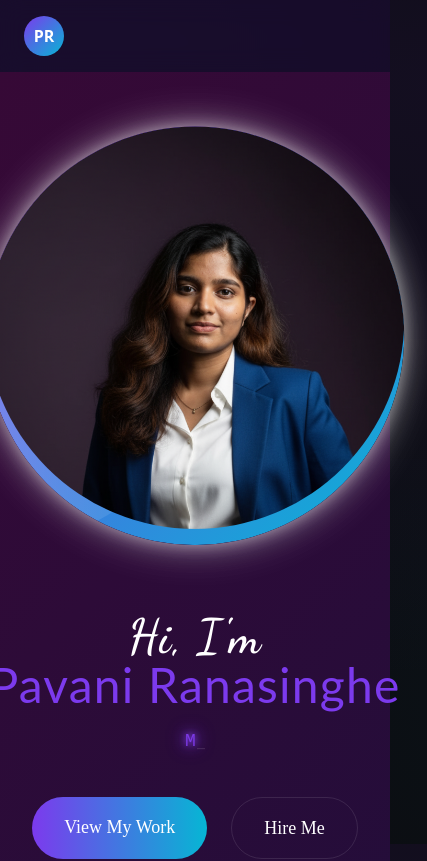
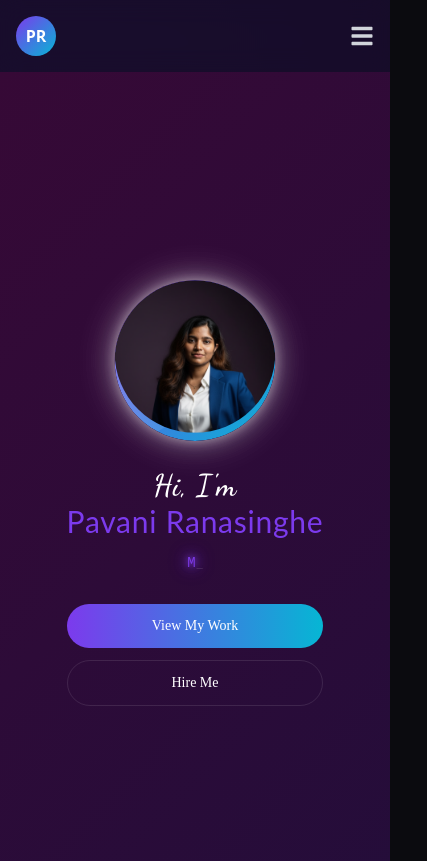
Before and after one commit to Pavanisr/Pavani-Ranasinghe-Portfolio, a React (Create React App) app: page / in a window 390 px wide. Shown: the top 861 px of the page, 427 px wide, since content can reach past the window. Built offline with nearby package versions, Linux system fonts and the light colour scheme.

Commit message:
Made About section fully responsive and improved Hero responsiveness

```diff
--- a/src/components/Hero.jsx
+++ b/src/components/Hero.jsx
@@ -7,7 +7,7 @@ export default function Hero() {
   return (
     <motion.section
       id="home"
-      className="min-h-screen flex items-center justify-center"
+      className="min-h-screen flex items-center justify-center px-4 sm:px-6 md:px-12"
       animate={{
         background: [
           'linear-gradient(135deg, #000000, #3B0A3B)',
@@ -17,7 +17,7 @@ export default function Hero() {
       }}
       transition={{ duration: 5, repeat: Infinity, ease: "easeInOut" }}
     >
-      <div className="max-w-7xl mx-auto px-6 flex flex-col-reverse md:flex-row items-center gap-16">
+      <div className="max-w-7xl w-full flex flex-col-reverse md:flex-row items-center gap-6 sm:gap-10 md:gap-16">
 
         {/* Left Side: Text */}
         <motion.div
@@ -26,7 +26,7 @@ export default function Hero() {
           animate={{ opacity: 1, y: 0 }}
           transition={{ duration: 0.8 }}
         >
-          <h1 className="text-5xl md:text-7xl xl:text-8xl font-light tracking-wide">
+          <h1 className="text-3xl sm:text-4xl md:text-5xl lg:text-6xl xl:text-7xl 2xl:text-8xl font-light tracking-wide">
             <span className="font-['Dancing_Script'] font-bold text-white">
               Hi, I'm
             </span>
@@ -36,7 +36,7 @@ export default function Hero() {
             </span>
           </h1>
 
-          <div className="mt-4 text-lg md:text-xl h-8">
+          <div className="mt-3 text-sm sm:text-base md:text-lg lg:text-xl h-7 sm:h-8 md:h-8">
             <Typewriter
               options={{
                 strings:[
@@ -51,18 +51,18 @@ export default function Hero() {
             />
           </div>
 
-          <div className="mt-10 flex gap-6 justify-center md:justify-start">
+          <div className="mt-6 sm:mt-8 flex flex-col sm:flex-row gap-3 sm:gap-6 justify-center md:justify-start">
             <motion.a
-              whileHover={{ translateY:-6, boxShadow:'0 20px 40px rgba(124,58,237,0.18)'}}
+              whileHover={{ translateY:-4, boxShadow:'0 15px 30px rgba(124,58,237,0.15)'}}
               href="#projects"
-              className="px-8 py-4 rounded-full text-lg bg-gradient-to-r from-accent1 to-accent2 font-[Poppins]"
+              className="px-5 sm:px-6 md:px-8 py-3 sm:py-3 md:py-4 rounded-full text-sm sm:text-base md:text-lg bg-gradient-to-r from-accent1 to-accent2 font-[Poppins]"
             >
               View My Work
             </motion.a>
             <motion.a
-              whileHover={{ translateY:-6 }}
+              whileHover={{ translateY:-4 }}
               href="#contact"
-              className="px-8 py-4 rounded-full text-lg border border-white/10 font-[Poppins]"
+              className="px-5 sm:px-6 md:px-8 py-3 sm:py-3 md:py-4 rounded-full text-sm sm:text-base md:text-lg border border-white/10 font-[Poppins]"
             >
               Hire Me
             </motion.a>
@@ -71,22 +71,22 @@ export default function Hero() {
 
         {/* Right Side: Profile Image */}
         <motion.div
-          className="flex-1 flex items-center justify-center"
+          className="flex-1 flex justify-center md:justify-end"
           initial={{ opacity: 0, scale: 0.9 }}
           animate={{ opacity: 1, scale: 1 }}
           transition={{ duration: 0.9 }}
         >
           <motion.div
-            className="w-[26rem] h-[26rem] md:w-[30rem] md:h-[30rem] rounded-full overflow-hidden relative cursor-pointer neon-profile"
-            animate={{ y: [0, -15, 0], scale: [1, 1.04, 1] }}
+            className="w-40 h-40 sm:w-48 sm:h-48 md:w-64 md:h-64 lg:w-72 lg:h-72 xl:w-80 xl:h-80 rounded-full overflow-hidden relative cursor-pointer neon-profile"
+            animate={{ y: [0, -10, 0], scale: [1, 1.03, 1] }}
             transition={{ duration: 6, repeat: Infinity, ease: "easeInOut" }}
-            whileHover={{ scale: 1.1 }}
+            whileHover={{ scale: 1.05 }}
           >
             <div className="relative w-full h-full rounded-full overflow-hidden bg-gradient-to-br from-accent1 to-accent2">
               <img
                 src={profilePic}
                 alt="Pavani"
-                className="relative z-10 w-full h-full rounded-full object-cover object-top transform -translate-y-4 transition-transform duration-700 ease-in-out"
+                className="relative z-10 w-full h-full rounded-full object-cover object-top transform -translate-y-2 sm:-translate-y-3 md:-translate-y-4 transition-transform duration-700 ease-in-out"
               />
               <motion.div
                 className="absolute inset-0 rounded-full bg-gradient-to-r from-transparent via-white/20 to-transparent"
@@ -114,13 +114,12 @@ export default function Hero() {
             50% { text-shadow: 0 0 15px #7C3AE5, 0 0 30px #7C3AE5, 0 0 45px #7C3AE5; }
           }
 
-          /* Neon Effect for Profile Image */
           .neon-profile {
             box-shadow:
-              0 0 15px rgba(255,255,255,0.4),
-              0 0 30px rgba(255,255,255,0.3),
-              0 0 45px rgba(255,255,255,0.2),
-              0 0 60px rgba(255,255,255,0.1);
+              0 0 12px rgba(255,255,255,0.4),
+              0 0 25px rgba(255,255,255,0.3),
+              0 0 40px rgba(255,255,255,0.2),
+              0 0 55px rgba(255,255,255,0.1);
             transition: box-shadow 0.3s ease-in-out;
           }
 
--- a/src/components/Navbar.jsx
+++ b/src/components/Navbar.jsx
@@ -1,29 +1,33 @@
-import React from 'react';
+import React, { useState } from 'react';
 import { motion } from 'framer-motion';
+import { FaBars, FaTimes } from 'react-icons/fa';
 
 export default function Navbar() {
+  const [isOpen, setIsOpen] = useState(false);
+  const links = ['Home','About','Education','Skills','Projects','Services','Contact'];
+
   return (
     <header className="sticky top-0 z-50 bg-[#1E0D3A]/50 backdrop-blur-md">
-      <div className="max-w-6xl mx-auto px-6 py-4 flex items-center justify-between">
+      <div className="max-w-6xl mx-auto px-4 sm:px-6 md:px-6 lg:px-6 py-4 flex items-center justify-between">
 
         {/* Logo */}
         <motion.a
           href="#home"
-          className="w-10 h-10 rounded-full bg-gradient-to-br from-accent1 to-accent2 flex items-center justify-center font-bold"
+          className="w-10 h-10 rounded-full bg-gradient-to-br from-accent1 to-accent2 flex items-center justify-center font-bold text-white"
           whileHover={{ scale: 1.4, textShadow: '0 0 16px rgba(124,58,237,1)' }}
           transition={{ type: 'spring', stiffness: 300 }}
         >
           PR
         </motion.a>
 
-        {/* Navbar Links */}
+        {/* Desktop / Tablet Links */}
         <nav className="hidden md:flex gap-6 text-sm text-gray-300">
-          {['Home','About','Education','Skills','Projects','Services','Contact'].map((link) => (
+          {links.map(link => (
             <motion.a
               key={link}
               href={`#${link.toLowerCase()}`}
               className="transition-all duration-300"
-              whileHover={{ scale: 1.3, textShadow: '0 0 12px rgba(124,58,237,1)', color: '#7C3AED' }}
+              whileHover={{ scale: 1.2, textShadow: '0 0 12px rgba(124,58,237,1)', color: '#7C3AED' }}
               transition={{ type: 'spring', stiffness: 300 }}
             >
               {link}
@@ -31,7 +35,40 @@ export default function Navbar() {
           ))}
         </nav>
 
+        {/* Mobile Hamburger */}
+        <div className="md:hidden flex items-center">
+          <button onClick={() => setIsOpen(!isOpen)}>
+            {isOpen ? <FaTimes size={24} className="text-gray-300" />
+                     : <FaBars size={24} className="text-gray-300" />}
+          </button>
+        </div>
+
       </div>
+
+      {/* Mobile Menu */}
+      {isOpen && (
+        <motion.nav
+          initial={{ height: 0, opacity: 0 }}
+          animate={{ height: 'auto', opacity: 1 }}
+          exit={{ height: 0, opacity: 0 }}
+          className="md:hidden bg-[#1E0D3A]/80 backdrop-blur-md w-full"
+        >
+          <ul className="flex flex-col gap-4 px-6 py-4 text-gray-300">
+            {links.map(link => (
+              <li key={link}>
+                <motion.a
+                  href={`#${link.toLowerCase()}`}
+                  className="block py-2 transition-all"
+                  whileHover={{ scale: 1.2, textShadow: '0 0 12px rgba(124,58,237,1)', color: '#7C3AED' }}
+                  onClick={() => setIsOpen(false)} // close menu when clicked
+                >
+                  {link}
+                </motion.a>
+              </li>
+            ))}
+          </ul>
+        </motion.nav>
+      )}
     </header>
   )
 }
```
